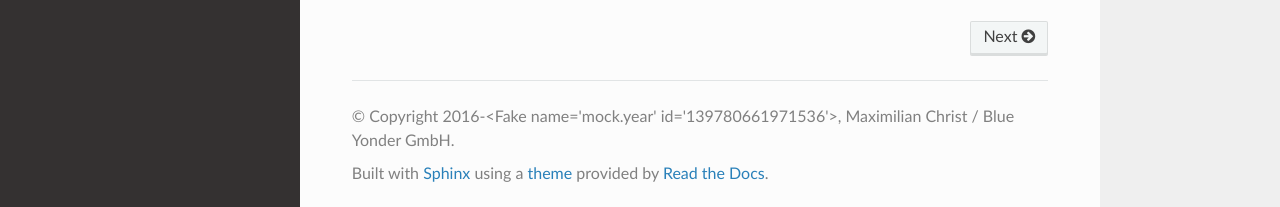
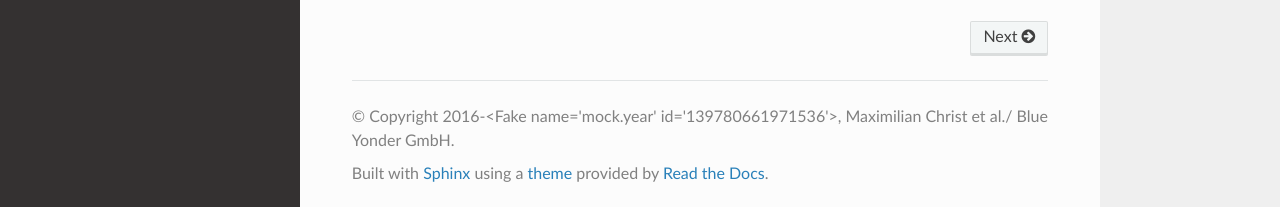
Before and after one commit to blue-yonder/tsfresh, a Sphinx documentation site: the page built from docs/index.rst, in a window 1280 px wide and 1357 px high. Shown: the part 1147-1354 px from the top of the window. Built offline with Sphinx 7.4.7 and the Read the Docs theme 2.0.0, drawn with Linux system fonts in a browser that asks for light colours; formulas are drawn with MathJax 3; the version number could not be read and is left out.

```diff
--- a/docs/conf.py
+++ b/docs/conf.py
@@ -64,7 +64,7 @@ master_doc = 'index'
 import datetime
 now = datetime.datetime()
 project = u'tsfresh'
-copyright = u'2016-{}, Maximilian Christ / Blue Yonder GmbH'.format(now.year)
+copyright = u'2016-{}, Maximilian Christ et al./ Blue Yonder GmbH'.format(now.year)
 
 # The version info for the project you're documenting, acts as replacement for
 # |version| and |release|, also used in various other places throughout the
```
